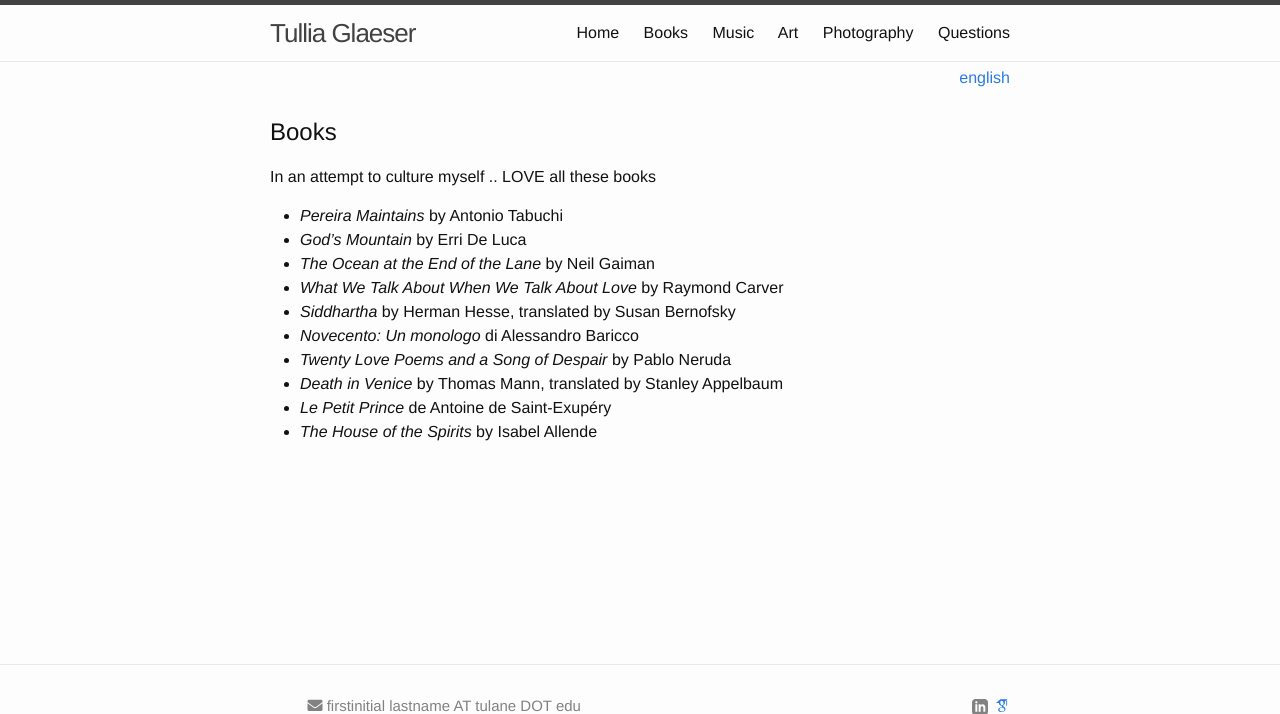
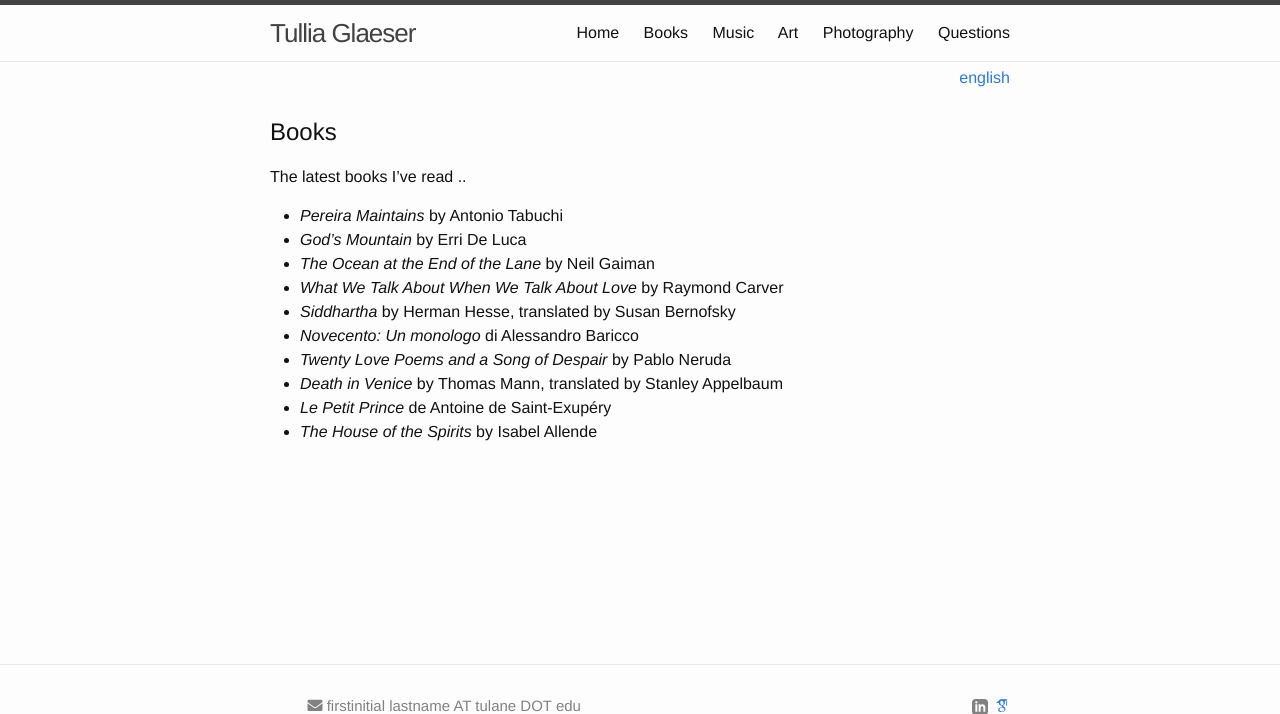
Before and after one commit to tamglaeser/tamglaeser.github.io, a Jekyll site: the page built from books.md, in a window 1280 px wide, cut to the strip 0-714 px from the top of the page. Built offline with Jekyll 4.4.1, drawn with Linux system fonts in a browser that asks for light colours; nearby versions of some CDN libraries; some web fonts are replaced.

Commit message:
books format

```diff
--- a/books.md
+++ b/books.md
@@ -8,8 +8,7 @@ order: 2
 
 ## Books
 
-In an attempt to culture myself ..
-LOVE all these books
+The latest books I've read ..
 
 - _Pereira Maintains_ by Antonio Tabuchi
 - _God's Mountain_ by Erri De Luca
```
